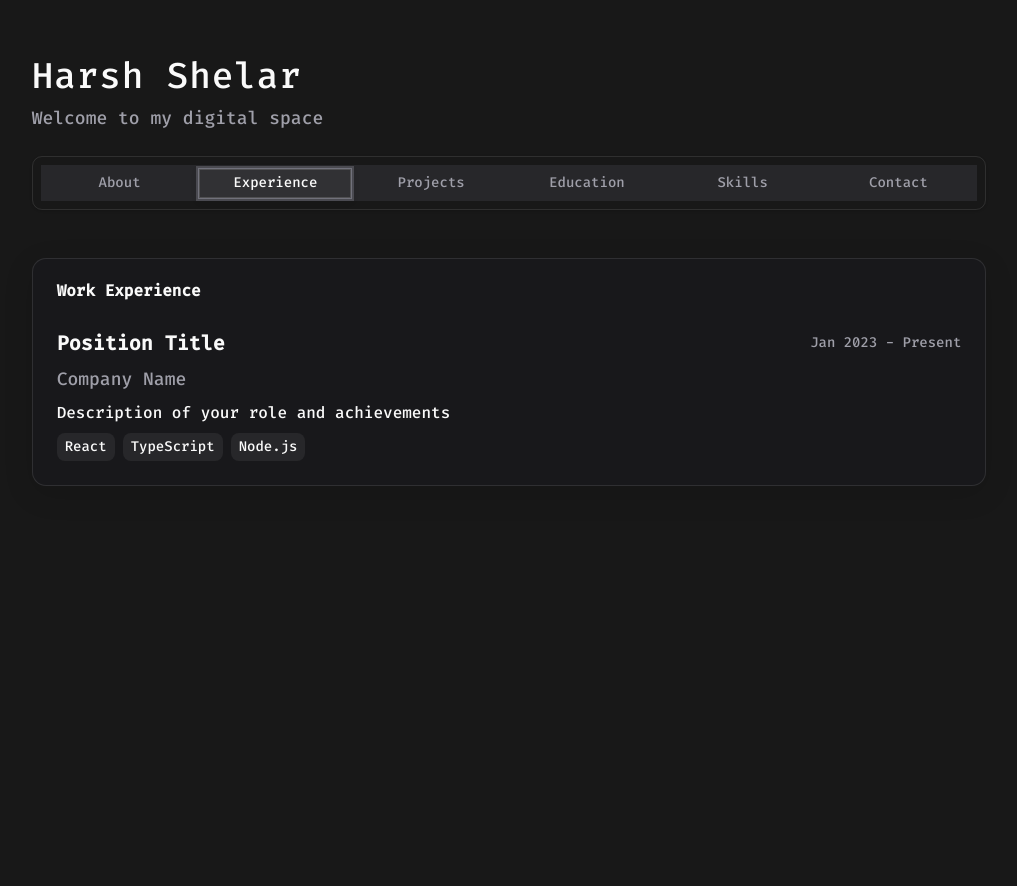
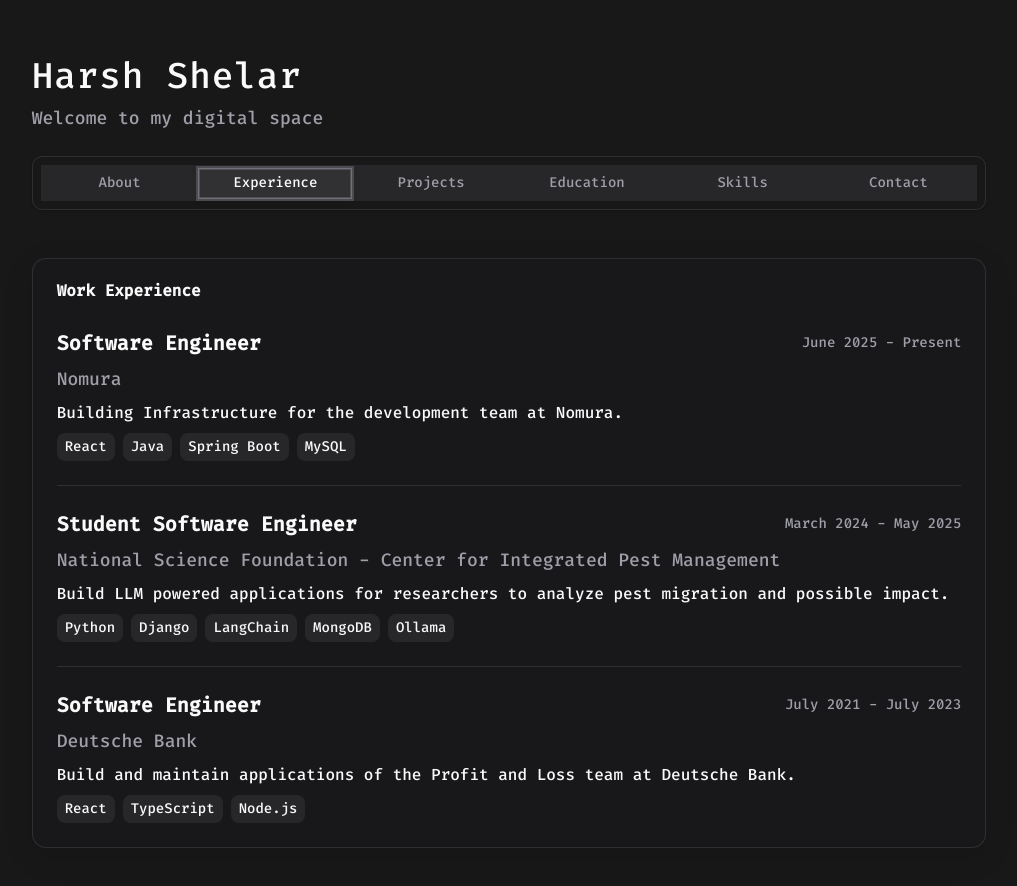
Before and after one commit to TeraSurror/portfolio, a Next.js app: page / in a window 1280 px wide. Both pictures are taken after a click on the tab "Experience". Shown: the top 886 px of the page, without its empty margins (131-1148 px from the left). Before the commit the page ends 800 px from the top, so only its background shows below. Built offline with nearby package versions, Linux system fonts and the light colour scheme.

Commit message:
filled sections with my work

```diff
--- a/components/sections/about.tsx
+++ b/components/sections/about.tsx
@@ -18,13 +18,13 @@ export function About() {
           <div className="space-y-2">
             <h3 className="text-sm sm:text-base font-medium">Location</h3>
             <p className="text-sm sm:text-base text-muted-foreground">
-              Your Location
+              New York, USA
             </p>
           </div>
           <div className="space-y-2">
             <h3 className="text-sm sm:text-base font-medium">Languages</h3>
             <p className="text-sm sm:text-base text-muted-foreground">
-              English, Your Other Languages
+              English, Marathi, Hindi
             </p>
           </div>
         </div>
--- a/components/sections/contact.tsx
+++ b/components/sections/contact.tsx
@@ -5,23 +5,23 @@ export function Contact() {
   const contactMethods = [
     {
       title: "Email",
-      value: "your.email@example.com",
-      href: "mailto:your.email@example.com",
+      value: "harshshelar22@gmail.com",
+      href: "mailto:harshshelar22@gmail.com",
     },
     {
       title: "GitHub",
-      value: "github.com/yourusername",
-      href: "https://github.com/yourusername",
+      value: "github.com/TeraSurror",
+      href: "https://github.com/TeraSurror",
     },
     {
       title: "LinkedIn",
-      value: "linkedin.com/in/yourusername",
-      href: "https://linkedin.com/in/yourusername",
+      value: "linkedin.com/in/harsh-shelar",
+      href: "https://linkedin.com/in/harsh-shelar",
     },
     {
-      title: "Twitter",
-      value: "@yourusername",
-      href: "https://twitter.com/yourusername",
+      title: "Instagram",
+      value: "@harshshelar22",
+      href: "https://www.instagram.com/harsh_shelar/",
     },
   ];
 
--- a/components/sections/education.tsx
+++ b/components/sections/education.tsx
@@ -3,13 +3,21 @@ import { Card, CardContent, CardHeader, CardTitle } from "@/components/ui/card";
 export function Education() {
   const education = [
     {
-      degree: "Your Degree",
-      institution: "Your University",
-      duration: "2020 - 2024",
-      location: "Location",
-      description: "Relevant coursework and achievements",
+      degree: "Master of Computer Science",
+      institution: "North Carolina State University",
+      duration: "2023 - 2025",
+      location: "Raliegh, NC",
+      description:
+        "Relevant Coursework: Software Engineering, Cloud Computing, Neural Networks, Internet Protocols",
     },
-    // Add more education entries as needed
+    {
+      degree: "Bachelor of Technology in Information Technology",
+      institution: "Sardar Patel Institute of Technology",
+      duration: "2017 - 2021",
+      location: "Mumbai, Maharashtra, India",
+      description:
+        "Relevant Coursework: Data Structures and Algorithms, Database Management Systems, Operating Systems, Computer Networks",
+    },
   ];
 
   return (
--- a/components/sections/skills.tsx
+++ b/components/sections/skills.tsx
@@ -4,19 +4,47 @@ export function Skills() {
   const skillCategories = [
     {
       category: "Programming Languages",
-      skills: ["JavaScript", "TypeScript", "Python", "Java"],
+      skills: ["Java", "Python", "JavaScript", "TypeScript", "Go"],
     },
     {
       category: "Frontend Development",
-      skills: ["React", "Next.js", "HTML5", "CSS3", "Tailwind CSS"],
+      skills: ["React", "Next.js", "HTML5", "CSS", "Tailwind CSS"],
     },
     {
       category: "Backend Development",
-      skills: ["Node.js", "Express", "PostgreSQL", "MongoDB"],
+      skills: [
+        "Spring Boot",
+        "Node.js",
+        "Express",
+        "Oracle",
+        "MySQL",
+        "PostgreSQL",
+        "MongoDB",
+      ],
     },
     {
-      category: "Tools & Technologies",
-      skills: ["Git", "Docker", "AWS", "VS Code", "Figma"],
+      category: "CI/CD & DevOps",
+      skills: [
+        "Git",
+        "Github actions",
+        "Docker",
+        "Kubernetes",
+        "AWS",
+        "Helm",
+        "Ansible",
+      ],
+    },
+    {
+      category: "Machine Learning and Artificial Intelligence",
+      skills: [
+        "PyTorch",
+        "TensorFlow",
+        "Scikit-learn",
+        "Numpy",
+        "Pandas",
+        "LangChain",
+        "Ollama",
+      ],
     },
   ];
 
--- a/components/sections/work-experience.tsx
+++ b/components/sections/work-experience.tsx
@@ -3,13 +3,30 @@ import { Card, CardContent, CardHeader, CardTitle } from "@/components/ui/card";
 export function WorkExperience() {
   const experiences = [
     {
-      company: "Company Name",
-      position: "Position Title",
-      duration: "Jan 2023 - Present",
-      description: "Description of your role and achievements",
+      company: "Nomura",
+      position: "Software Engineer",
+      duration: "June 2025 - Present",
+      description:
+        "Building Infrastructure for the development team at Nomura.",
+      technologies: ["React", "Java", "Spring Boot", "MySQL"],
+    },
+    {
+      company:
+        "National Science Foundation - Center for Integrated Pest Management",
+      position: "Student Software Engineer",
+      duration: "March 2024 - May 2025",
+      description:
+        "Build LLM powered applications for researchers to analyze pest migration and possible impact.",
+      technologies: ["Python", "Django", "LangChain", "MongoDB", "Ollama"],
+    },
+    {
+      company: "Deutsche Bank",
+      position: "Software Engineer",
+      duration: "July 2021 - July 2023",
+      description:
+        "Build and maintain applications of the Profit and Loss team at Deutsche Bank.",
       technologies: ["React", "TypeScript", "Node.js"],
     },
-    // Add more experiences as needed
   ];
 
   return (
```
